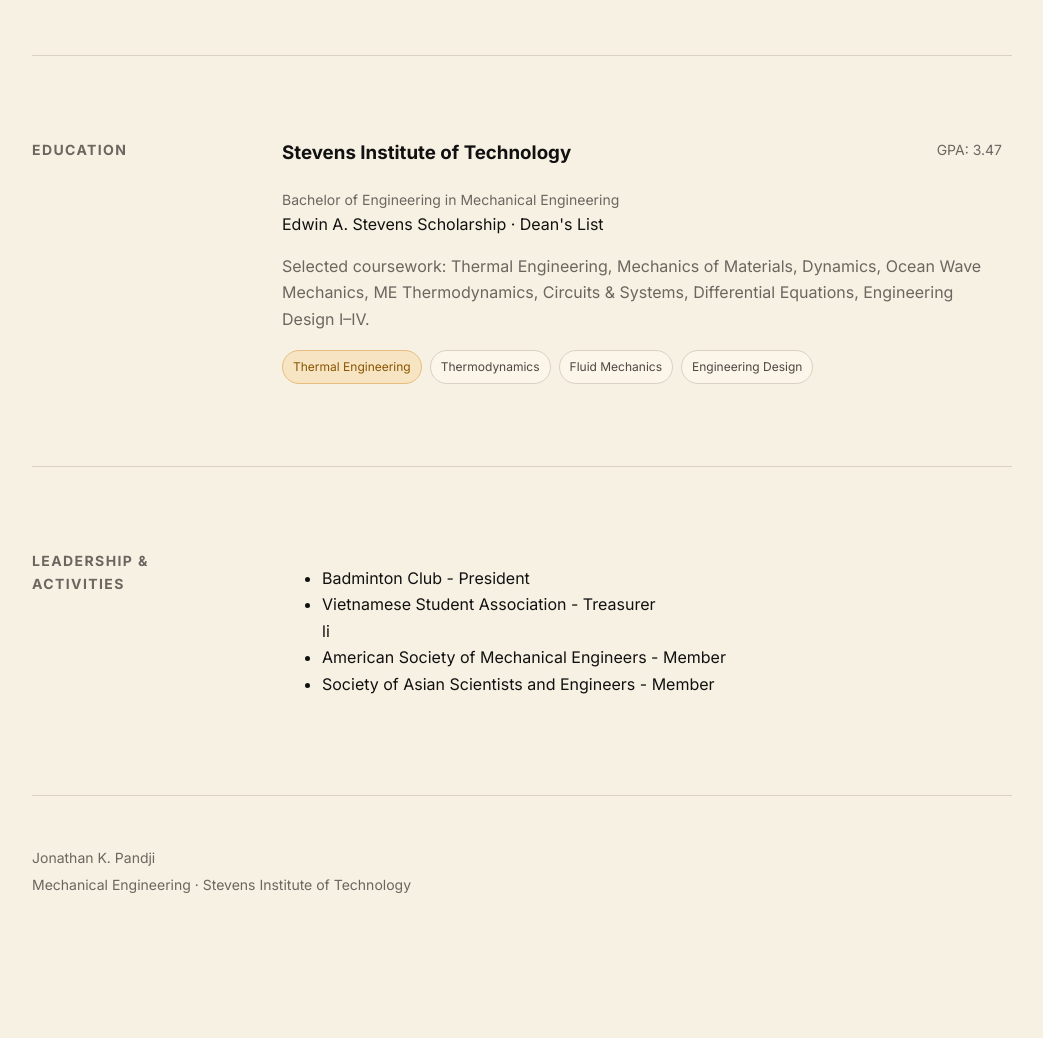
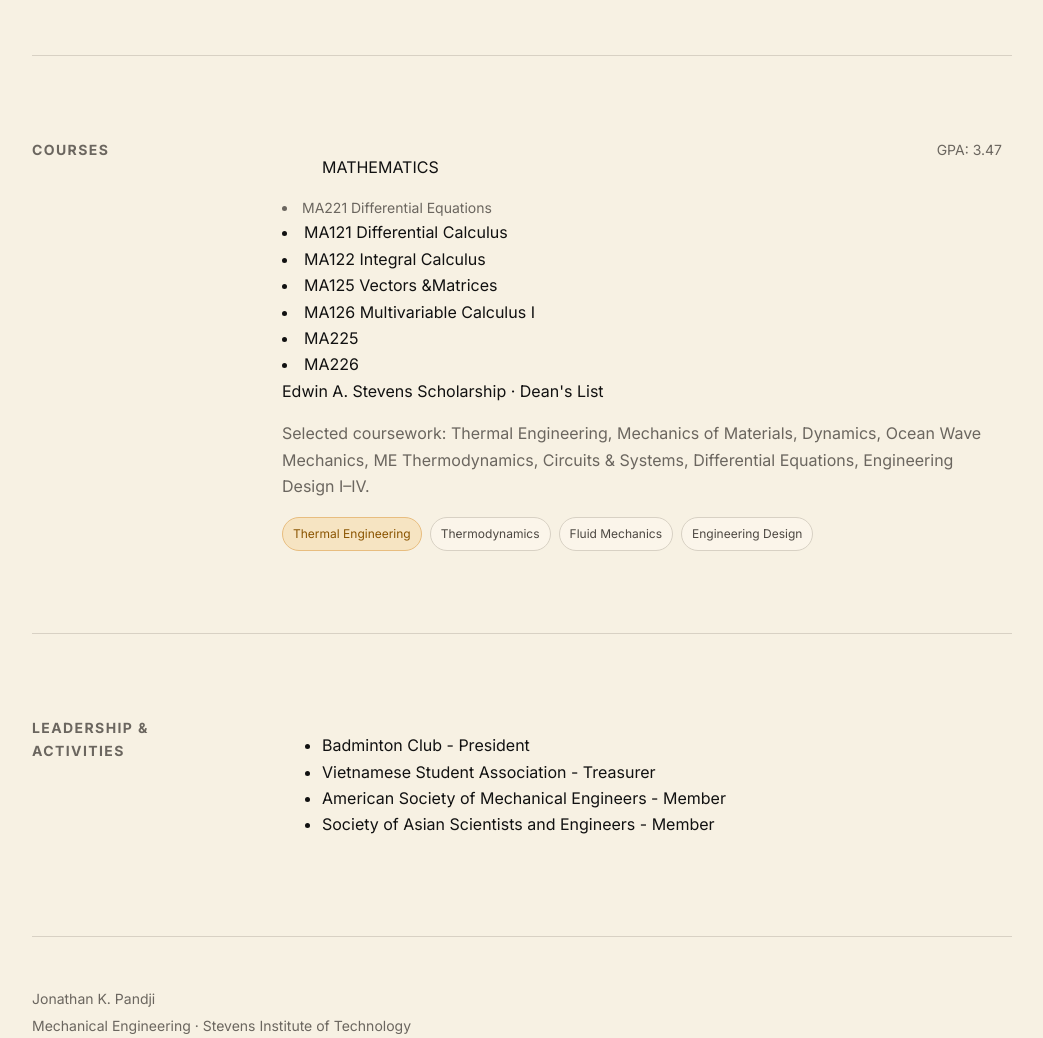
Before and after one commit to jonkezino11/portfolio, a plain HTML site: page index.html in a window 1280 px wide. Shown: the part 3860-4898 px from the top of the page, without its empty margins (118-1161 px from the left). Before the commit the page ends 4830 px from the top, so only its background shows below. Drawn offline with Linux system fonts and the light colour scheme.

Commit message:
Update index.html

```diff
--- a/index.html
+++ b/index.html
@@ -149,8 +149,17 @@
     </section>
 
     <section id="education" class="section container">
-      <div class="section-grid"><h2>Education</h2><div class="section-content">
-        <div class="entry-header"><div><h3>Stevens Institute of Technology</h3><p class="entry-role">Bachelor of Engineering in Mechanical Engineering</p></div><p class="entry-date">GPA: 3.47</p></div>
+      <div class="section-grid"><h2>Courses</h2><div class="section-content">
+        <div class="entry-header"><div>
+          <ul>MATHEMATICS</ul>
+          <li class="entry-role">MA221 Differential Equations</li>
+          <li>MA121 Differential Calculus</li>
+          <li>MA122 Integral Calculus</li>
+          <li>MA125 Vectors &amp;Matrices</li>
+          <li>MA126 Multivariable Calculus I</li>
+          <li>MA225 </li>
+          <li>MA226 </li>
+        </div><p class="entry-date">GPA: 3.47</p></div>
         <p>Edwin A. Stevens Scholarship · Dean's List</p>
         <p class="muted">Selected coursework: Thermal Engineering, Mechanics of Materials, Dynamics, Ocean Wave Mechanics, ME Thermodynamics, Circuits &amp; Systems, Differential Equations, Engineering Design I–IV.</p><div class="tags"><span class="accent-tag">Thermal Engineering</span><span>Thermodynamics</span><span>Fluid Mechanics</span><span>Engineering Design</span></div>
       </div></div>
@@ -163,7 +172,7 @@
         <div class="section-content">
           <ul>
             <li>Badminton Club - President</li>
-            <li>Vietnamese Student Association - Treasurer</li>li
+            <li>Vietnamese Student Association - Treasurer</li>
             <li>American Society of Mechanical Engineers - Member</li>
             <li>Society of Asian Scientists and Engineers - Member</li>
           </ul>
```
